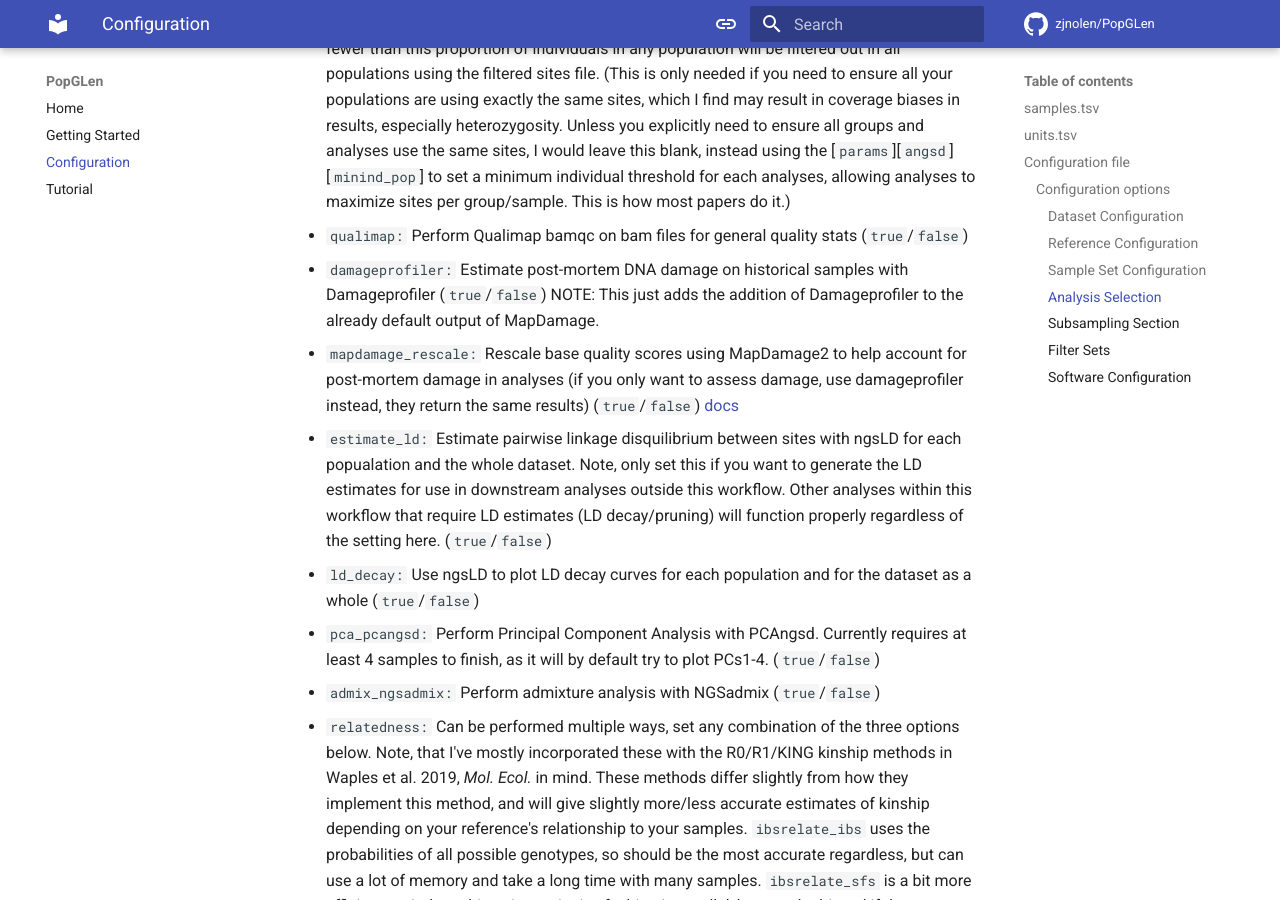
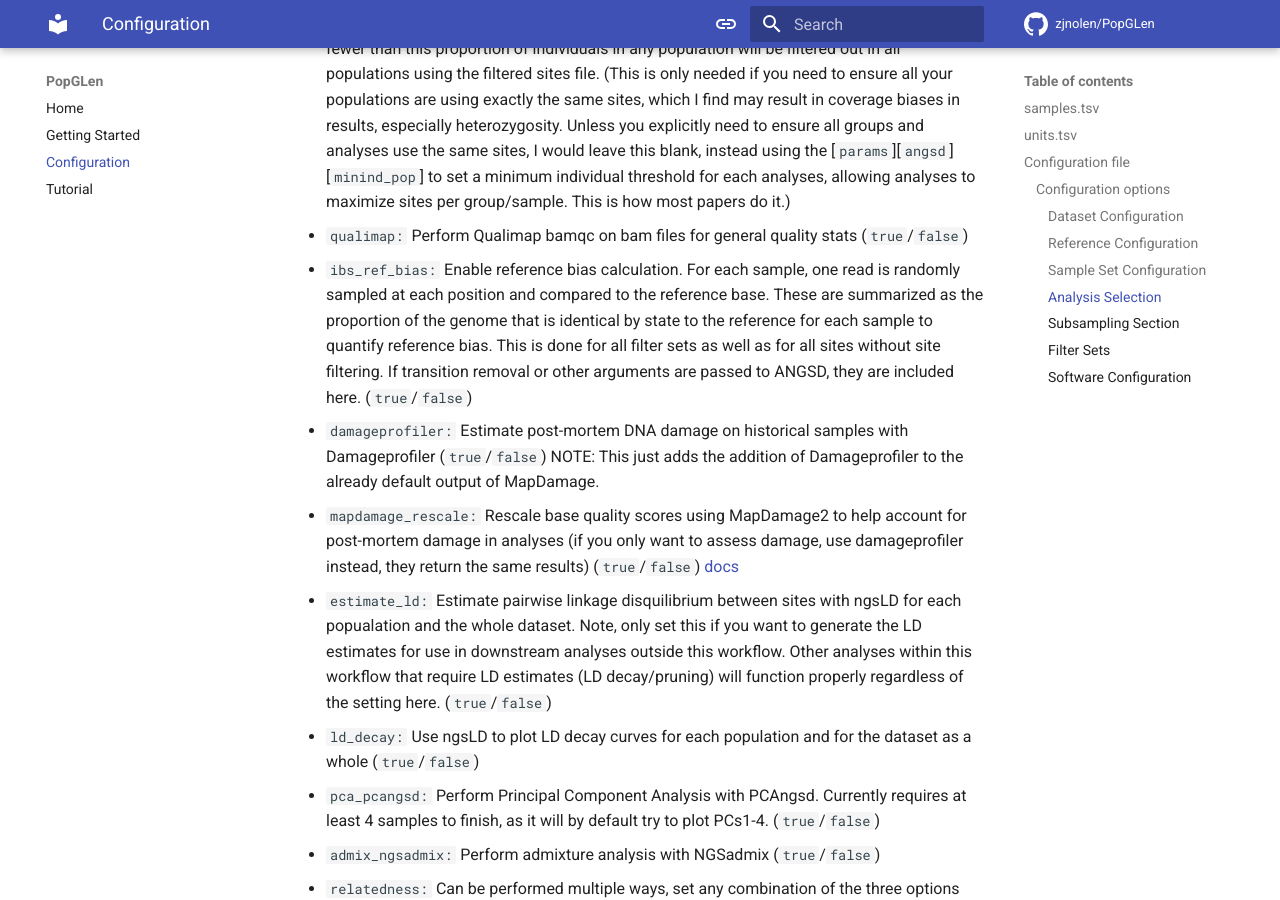
Before and after one commit to zjnolen/PopGLen, an MkDocs documentation site: the page built from docs/config.md, in a window 1280 px wide and 900 px high, scrolled down 5304 px. Built offline with MkDocs 1.6.1 and Material for MkDocs 9.7.7, drawn with Linux system fonts in a browser that asks for light colours; comment, search, counter and statistics services are not loaded; the version menu is left out.

Commit message:
Add ref bias calculation

```diff
--- a/docs/config.md
+++ b/docs/config.md
@@ -251,6 +251,13 @@ settings for each analysis are set in the next section.
     group/sample. This is how most papers do it.)
   - `qualimap:` Perform Qualimap bamqc on bam files for general quality stats
     (`true`/`false`)
+  - `ibs_ref_bias:` Enable reference bias calculation. For each sample, one read
+    is randomly sampled at each position and compared to the reference base.
+    These are summarized as the proportion of the genome that is identical by
+    state to the reference for each sample to quantify reference bias. This is
+    done for all filter sets as well as for all sites without site filtering.
+    If transition removal or other arguments are passed to ANGSD, they are
+    included here. (`true`/`false`)
   - `damageprofiler:` Estimate post-mortem DNA damage on historical samples
     with Damageprofiler (`true`/`false`) NOTE: This just adds the addition of
     Damageprofiler to the already default output of MapDamage.
```
Also changed, not shown: README.md (+3 -1 lines), 5 other files.
